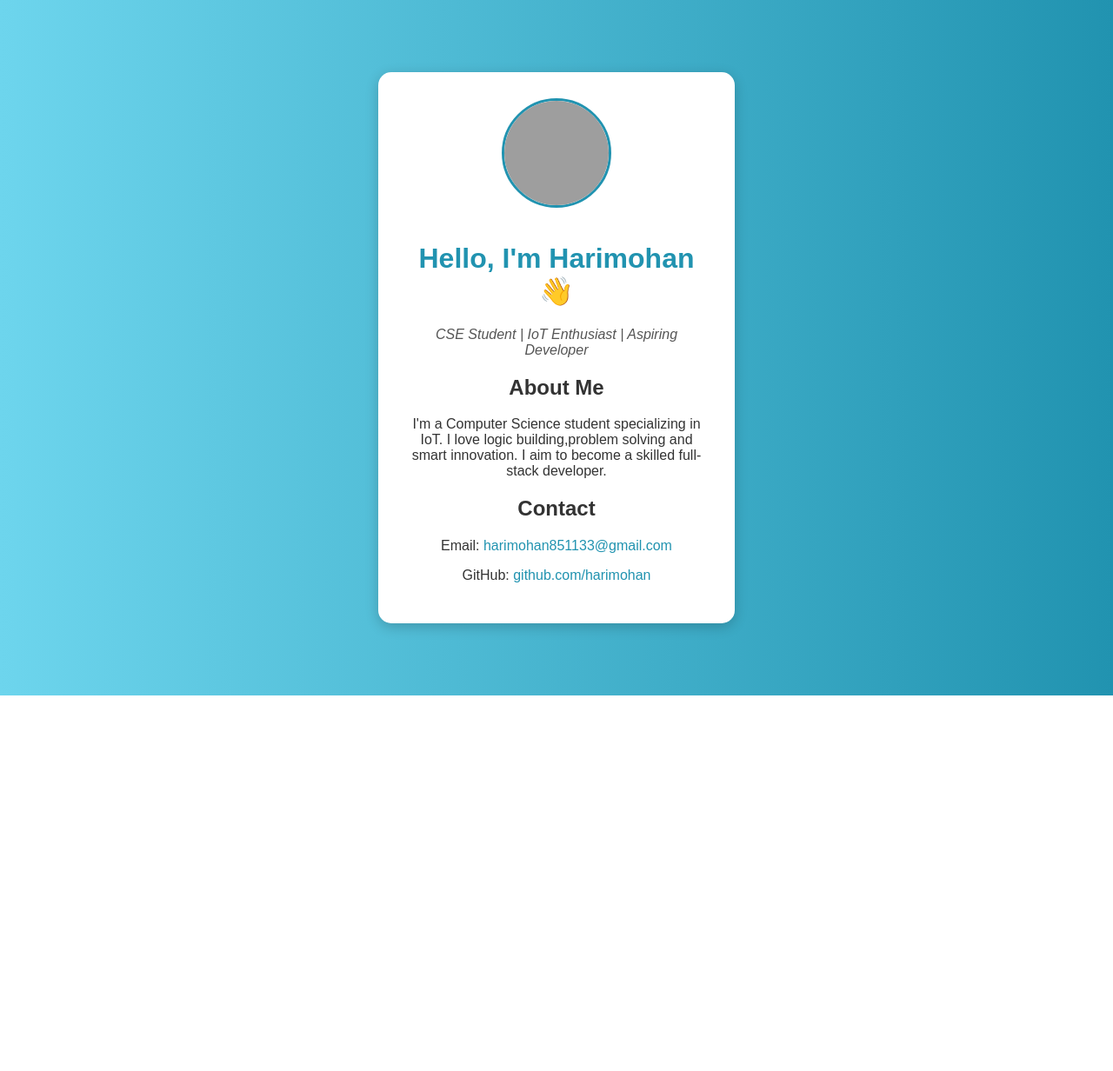
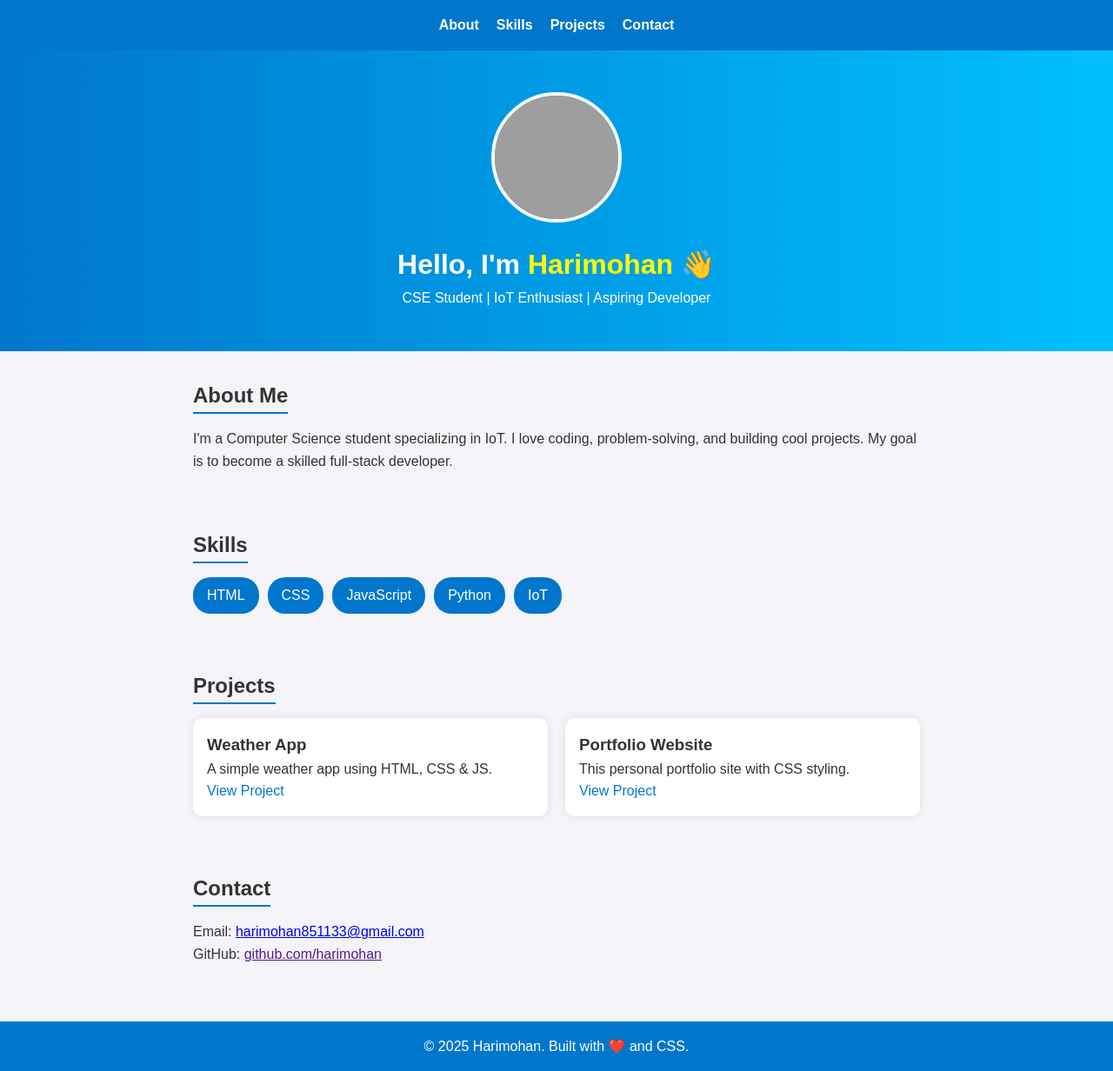
Before and after one commit to Hari2512-web/PORTFOLI, a plain HTML site: page index.html in a window 1280 px wide. Shown: the whole page at 87% size. Before the commit the page ends 800 px from the top, so only its background shows below. Drawn offline with Linux system fonts and the light colour scheme; grey boxes are pictures that could not be loaded.

Commit message:
Add files via upload

```diff
--- a/index.html
+++ b/index.html
@@ -3,79 +3,219 @@
 <head>
   <meta charset="UTF-8">
   <meta name="viewport" content="width=device-width, initial-scale=1.0">
-  <title>My Bio</title>
+  <title>Harimohan | Portfolio</title>
+  <style>
+    * {
+      margin: 0;
+      padding: 0;
+      box-sizing: border-box;
+    }
 
-  <!-- CSS inside same file -->
-  <style>
     body {
       font-family: Arial, sans-serif;
-      margin: 0;
-      background: linear-gradient(to right, #6dd5ed, #2193b0);
+      line-height: 1.6;
+      background: #f4f4f9;
       color: #333;
+    }
+
+    /* Navbar */
+    .navbar {
+      position: sticky;
+      top: 0;
+      background: #0077cc;
+      padding: 1rem;
+    }
+
+    .navbar ul {
+      list-style: none;
       display: flex;
       justify-content: center;
-      align-items: center;
-      height: 100vh;
+      gap: 20px;
     }
 
-    .container {
-      background: white;
-      padding: 30px;
-      border-radius: 15px;
+    .navbar a {
+      color: white;
+      text-decoration: none;
+      font-weight: bold;
+      transition: color 0.3s ease;
+    }
+
+    .navbar a:hover {
+      color: yellow;
+    }
+
+    .hero {
       text-align: center;
-      width: 350px;
-      box-shadow: 0 4px 15px rgba(0,0,0,0.2);
+      padding: 3rem 1rem;
+      background: linear-gradient(to right, #0077cc, #00bfff);
+      color: white;
     }
 
     .profile-pic {
-      width: 120px;
-      height: 120px;
+      width: 150px;
+      height: 150px;
       border-radius: 50%;
-      border: 3px solid #2193b0;
-      margin-bottom: 15px;
-      object-fit: cover; /* keeps image ratio nice */
+      border: 4px solid white;
+      margin-bottom: 1rem;
+      transition: transform 0.3s ease;
     }
 
-    h1 {
-      color: #2193b0;
+    .profile-pic:hover {
+      transform: scale(1.1);
     }
 
-    .tagline {
-      font-style: italic;
-      color: #555;
+    .highlight {
+      color: yellow;
     }
 
-    a {
-      color: #2193b0;
+    section {
+      padding: 2rem;
+      max-width: 900px;
+      margin: auto;
+    }
+
+    h2 {
+      margin-bottom: 1rem;
+      border-bottom: 2px solid #0077cc;
+      display: inline-block;
+    }
+
+    /* Skills */
+    .skills-container {
+      display: flex;
+      gap: 10px;
+      flex-wrap: wrap;
+    }
+
+    .skill {
+      background: #0077cc;
+      color: white;
+      padding: 0.5rem 1rem;
+      border-radius: 20px;
+      transition: background 0.3s ease;
+    }
+
+    .skill:hover {
+      background: #005f99;
+    }
+
+    .projects-grid {
+      display: grid;
+      grid-template-columns: repeat(auto-fit, minmax(250px, 1fr));
+      gap: 20px;
+    }
+
+    .project-card {
+      background: white;
+      padding: 1rem;
+      border-radius: 10px;
+      box-shadow: 0 0 10px rgba(0,0,0,0.1);
+      transition: transform 0.3s ease;
+    }
+
+    .project-card:hover {
+      transform: translateY(-5px);
+    }
+
+    .project-card a {
+      color: #0077cc;
       text-decoration: none;
     }
 
-    a:hover {
+    .project-card a:hover {
       text-decoration: underline;
+    }
+
+    footer {
+      text-align: center;
+      padding: 1rem;
+      background: #0077cc;
+      color: white;
+      margin-top: 2rem;
+    }
+
+    /* Responsive */
+    @media (max-width: 768px) {
+      .navbar ul {
+        flex-direction: column;
+        gap: 10px;
+      }
+
+      .hero {
+        padding: 2rem 1rem;
+      }
     }
   </style>
 </head>
 <body>
-  <div class="container">
-    <!-- Make sure profile.jpg is in same folder as this HTML file -->
-    <img src="Hari_pic.jpg" alt="My Photo" class="profile-pic">
-    <h1>Hello, I'm Harimohan 👋</h1>
-    <p class="tagline">CSE Student | IoT Enthusiast | Aspiring Developer</p>
+  <nav class="navbar">
+    <ul>
+      <li><a href="#about">About</a></li>
+      <li><a href="#skills">Skills</a></li>
+      <li><a href="#projects">Projects</a></li>
+      <li><a href="#contact">Contact</a></li>
+    </ul>
+  </nav>
 
-    <section class="About">
+  <!-- Hero Section -->
+  <header class="hero">
+    <img src="Hari_pic.jpg" alt="Harimohan" class="profile-pic">
+    <h1>Hello, I'm <span class="highlight">Harimohan</span> 👋</h1>
+    <p>CSE Student | IoT Enthusiast | Aspiring Developer</p>
+  </header>
+
+  <section id="about">
     <h2>About Me</h2>
     <p>
       I'm a Computer Science student specializing in IoT.
-        I love logic building,problem solving and smart innovation.
-        I aim to become a skilled full-stack developer.
+      I love coding, problem-solving, and building cool projects.
+      My goal is to become a skilled full-stack developer.
     </p>
   </section>
 
-    <section class="contact">
+  <!-- Skills Section -->
+  <section id="skills">
+    <h2>Skills</h2>
+    <div class="skills-container">
+      <span class="skill">HTML</span>
+      <span class="skill">CSS</span>
+      <span class="skill">JavaScript</span>
+      <span class="skill">Python</span>
+      <span class="skill">IoT</span>
+    </div>
+  </section>
+
+  <!-- Projects Section -->
+  <section id="projects">
+    <h2>Projects</h2>
+    <div class="projects-grid">
+      <div class="project-card">
+        <h3>Weather App</h3>
+        <p>A simple weather app using HTML, CSS & JS.</p>
+        <a href="weather-app/index.html">View Project</a>
+      </div>
+      <!-- <div class="project-card">
+        <h3>IoT Smart Home</h3>
+        <p>Smart Home Automation project using IoT sensors.</p>
+        <a href="#">View Project</a>
+      </div> -->
+      <div class="project-card">
+        <h3>Portfolio Website</h3>
+        <p>This personal portfolio site with CSS styling.</p>
+        <a href="min-portfolio/index.html">View Project</a>
+      </div>
+    </div>
+  </section>
+
+  <!-- Contact Section -->
+  <section id="contact">
     <h2>Contact</h2>
     <p>Email: <a href="mailto:harimohan851133@gmail.com">harimohan851133@gmail.com</a></p>
-      <p>GitHub: <a href="#">github.com/harimohan</a></p>
+    <p>GitHub: <a href="">github.com/harimohan</a></p>
   </section>
-  </div>
+
+  <footer>
+    <p>© 2025 Harimohan. Built with ❤️ and CSS.</p>
+  </footer>
 </body>
 </html>
```
Also changed, not shown: port.html (added, +81 -0 lines), weather.html (added, +74 -0 lines), 1 other file. Lines whose indentation alone changed are shown as unchanged.
